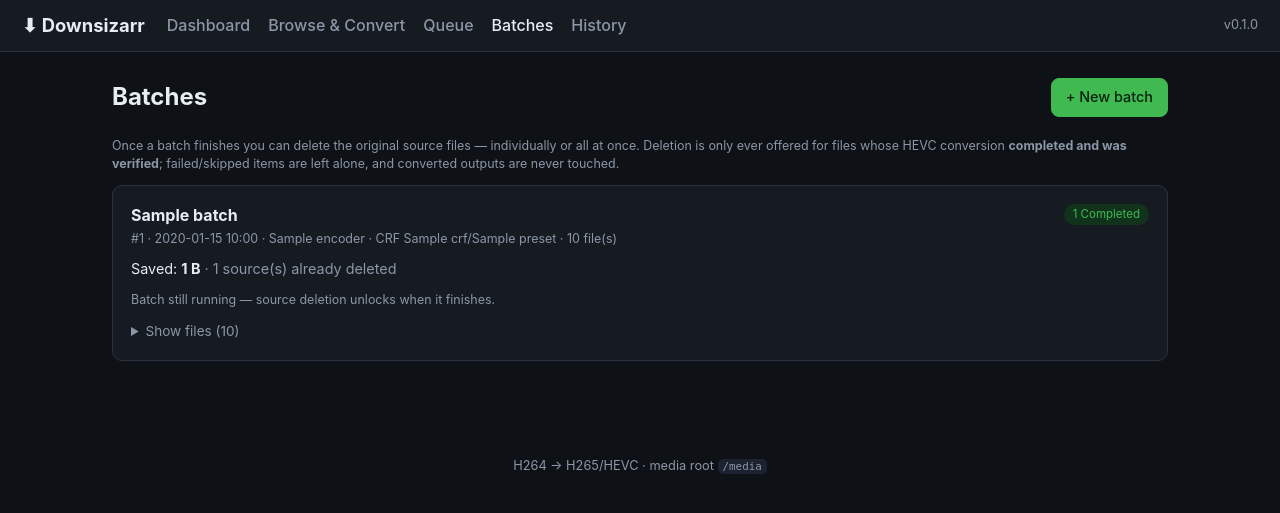
After one commit to crescentfreshhh/downsizarr, a FastAPI app: template app/templates/batches.html in a window 1280 px wide. The commit adds this page. Shown: the top 513 px of the page. Run offline with FastAPI, Linux system fonts and the light colour scheme; the template is opened without the code that fills it: most values are stand-ins (such as "Sample title", 1, 10 or a date in 2020); parts of the project's set-up code (start-up, migrations or seed data) failed here and were passed over.

Commit message:
Add post-conversion source-file deletion (per-file and per-batch)
New Batches page lists each batch with status, savings, and source-file
cleanup actions:

- Delete a single completed job's source file, or all sources for a
  finished batch at once, freeing reclaimed space shown in the UI.
- Safety guards: a source is only ever deleted when its job COMPLETED
  and the verified HEVC output still exists on disk and is non-empty.
  Failed/skipped/running jobs are never touched; converted outputs are
  never deleted. Deletes are path-sandboxed to the media root and require
  a JS confirm. Recorded metrics are unaffected by deletion.
- Adds Job.source_deleted with a lightweight ALTER TABLE migration so
  existing DBs gain the column on startup.
- Unit tests for the deletion guards; verified end-to-end with real
  ffmpeg (individual + batch delete, outputs preserved).

Co-Authored-By: Claude Opus 4.8 <noreply@anthropic.com>
Claude-Session: https://claude.ai/code/session_01AW2Vjg3HHn4z7unDjN1hjQ

```diff
--- a/app/main.py
+++ b/app/main.py
@@ -193,6 +193,68 @@ def cancel_job(job_id: int):
     return RedirectResponse(url="/jobs", status_code=303)
 
 
+# --------------------------------------------------------------------------
+# Source-file deletion (post-conversion cleanup)
+# --------------------------------------------------------------------------
+def _delete_source_for_job(session, job: Job) -> tuple[bool, str]:
+    """Delete a job's SOURCE file, but only when it's provably safe.
+
+    Requires: the job completed, its source hasn't already been removed, and the
+    verified HEVC output still exists on disk and is non-empty.
+    """
+    if job.status != JobStatus.COMPLETED.value:
+        return False, "job not completed"
+    if job.source_deleted:
+        return False, "already deleted"
+
+    out = Path(job.output_path) if job.output_path else None
+    if not out or not out.exists() or out.stat().st_size == 0:
+        return False, "converted output missing — refusing to delete source"
+
+    try:
+        media.remove_within_root(job.source_path)
+    except FileNotFoundError:
+        # Source is already gone; reconcile our bookkeeping.
+        job.source_deleted = True
+        session.add(job)
+        return True, "source already gone"
+    except (media.PathOutsideRootError, IsADirectoryError) as exc:
+        return False, str(exc)
+
+    job.source_deleted = True
+    session.add(job)
+    log.info("Deleted source for job %s: %s", job.id, job.source_path)
+    return True, "deleted"
+
+
+@app.post("/jobs/{job_id}/delete-source")
+def delete_job_source(job_id: int):
+    with session_scope() as session:
+        job = session.get(Job, job_id)
+        if job:
+            _delete_source_for_job(session, job)
+    return RedirectResponse(url="/batches", status_code=303)
+
+
+@app.post("/batches/{batch_id}/delete-sources")
+def delete_batch_sources(batch_id: int):
+    """Delete the sources for every completed job in a finished batch."""
+    with session_scope() as session:
+        jobs = session.exec(select(Job).where(Job.batch_id == batch_id)).all()
+        active = {JobStatus.QUEUED.value, JobStatus.RUNNING.value}
+        if jobs and not any(j.status in active for j in jobs):
+            for job in jobs:
+                _delete_source_for_job(session, job)
+    return RedirectResponse(url="/batches", status_code=303)
+
+
+@app.get("/batches", response_class=HTMLResponse)
+def batches_page(request: Request):
+    return templates.TemplateResponse(
+        "batches.html", {"request": request, "batches": metrics.batch_summaries()}
+    )
+
+
 @app.get("/history", response_class=HTMLResponse)
 def history(request: Request):
     with session_scope() as session:
--- a/app/metrics.py
+++ b/app/metrics.py
@@ -3,10 +3,12 @@ from __future__ import annotations
 
 from dataclasses import dataclass, field
 
+from collections import defaultdict
+
 from sqlmodel import select
 
 from .database import session_scope
-from .models import Job, JobStatus
+from .models import Batch, Job, JobStatus
 
 
 def human_bytes(num: int | float) -> str:
@@ -77,3 +79,63 @@ def collect() -> Stats:
     if len(stats.points) > 60:
         stats.points = stats.points[-60:]
     return stats
+
+
+@dataclass
+class BatchView:
+    batch: Batch
+    jobs: list[Job]
+    counts: dict[str, int] = field(default_factory=dict)
+    total: int = 0
+    total_saved: int = 0
+    is_complete: bool = False        # nothing queued or running
+    has_completed: bool = False      # at least one verified output exists
+    deletable_count: int = 0         # completed jobs whose source is still here
+    deletable_bytes: int = 0         # bytes reclaimable if those sources go
+    deleted_count: int = 0           # sources already deleted
+
+
+_ACTIVE = {JobStatus.QUEUED.value, JobStatus.RUNNING.value}
+
+
+def batch_summaries() -> list[BatchView]:
+    """One view-model per batch, newest first, for the Batches page."""
+    with session_scope() as session:
+        batches = session.exec(select(Batch).order_by(Batch.id.desc())).all()
+        jobs = session.exec(select(Job)).all()
+
+    grouped: dict[int, list[Job]] = defaultdict(list)
+    for job in jobs:
+        grouped[job.batch_id].append(job)
+
+    views: list[BatchView] = []
+    for batch in batches:
+        bjobs = sorted(grouped.get(batch.id, []), key=lambda j: j.id or 0)
+        counts: dict[str, int] = defaultdict(int)
+        total_saved = 0
+        deletable_count = deletable_bytes = deleted_count = 0
+        for job in bjobs:
+            counts[job.status] += 1
+            if job.status == JobStatus.COMPLETED.value:
+                total_saved += job.saved_bytes
+                if job.source_deleted:
+                    deleted_count += 1
+                else:
+                    deletable_count += 1
+                    deletable_bytes += job.source_size
+        views.append(
+            BatchView(
+                batch=batch,
+                jobs=bjobs,
+                counts=dict(counts),
+                total=len(bjobs),
+                total_saved=total_saved,
+                is_complete=bool(bjobs)
+                and not any(j.status in _ACTIVE for j in bjobs),
+                has_completed=counts.get(JobStatus.COMPLETED.value, 0) > 0,
+                deletable_count=deletable_count,
+                deletable_bytes=deletable_bytes,
+                deleted_count=deleted_count,
+            )
+        )
+    return views
--- a/app/models.py
+++ b/app/models.py
@@ -79,6 +79,8 @@ class Job(SQLModel, table=True):
     width: int = 0
     height: int = 0
 
+    source_deleted: bool = False
+
     created_at: datetime = Field(default_factory=utcnow)
     started_at: Optional[datetime] = None
     finished_at: Optional[datetime] = None
--- a/app/static/style.css
+++ b/app/static/style.css
@@ -138,6 +138,16 @@ main { max-width: 1100px; margin: 0 auto; padding: 26px 22px 60px; }
 .badge.canceled { background: #2a2f3a; color: var(--muted); }
 .badge.skipped { background: #3a300f; color: var(--warn); }
 
+/* Batches */
+.batch-head { display: flex; justify-content: space-between; align-items: flex-start; gap: 12px; }
+.batch-head h3 { margin: 0 0 2px; }
+.batch-badges { display: flex; flex-wrap: wrap; gap: 6px; justify-content: flex-end; }
+.batch-stats { margin: 10px 0 12px; font-size: .9rem; }
+.batch-files { margin-top: 12px; }
+.batch-files summary { cursor: pointer; color: var(--muted); font-size: .85rem; }
+.batch-files summary:hover { color: var(--text); }
+.batch-files .tbl { margin-top: 10px; }
+
 .probe-results { margin-top: 16px; border-top: 1px solid var(--border); padding-top: 14px; }
 .probe-results h4 { margin: 0 0 10px; }
 
--- a/app/templates/base.html
+++ b/app/templates/base.html
@@ -15,6 +15,7 @@
       <a href="/" class="{% block nav_dash %}{% endblock %}">Dashboard</a>
       <a href="/browse" class="{% block nav_browse %}{% endblock %}">Browse &amp; Convert</a>
       <a href="/jobs" class="{% block nav_jobs %}{% endblock %}">Queue</a>
+      <a href="/batches" class="{% block nav_batches %}{% endblock %}">Batches</a>
       <a href="/history" class="{% block nav_history %}{% endblock %}">History</a>
     </nav>
     <span class="ver">v{{ version }}</span>
--- /dev/null
+++ b/app/templates/batches.html
@@ -0,0 +1,95 @@
+{% extends "base.html" %}
+{% block title %}Batches · Downsizarr{% endblock %}
+{% block nav_batches %}active{% endblock %}
+{% block content %}
+<div class="page-head">
+  <h1>Batches</h1>
+  <a class="btn primary" href="/browse">+ New batch</a>
+</div>
+
+<p class="hint">
+  Once a batch finishes you can delete the original source files — individually
+  or all at once. Deletion is only ever offered for files whose HEVC conversion
+  <strong>completed and was verified</strong>; failed/skipped items are left
+  alone, and converted outputs are never touched.
+</p>
+
+{% if not batches %}
+  <div class="card"><p class="muted">No batches yet. <a href="/browse">Create one →</a></p></div>
+{% endif %}
+
+{% for b in batches %}
+<section class="card batch">
+  <div class="batch-head">
+    <div>
+      <h3>{{ b.batch.name or ("Batch #" ~ b.batch.id) }}</h3>
+      <span class="job-meta">
+        #{{ b.batch.id }} · {{ b.batch.created_at.strftime("%Y-%m-%d %H:%M") }}
+        · {{ b.batch.encoder }} · CRF {{ b.batch.crf }}/{{ b.batch.preset }}
+        · {{ b.total }} file(s)
+      </span>
+    </div>
+    <div class="batch-badges">
+      {% for status, n in b.counts.items() %}
+        <span class="badge {{ status }}">{{ n }} {{ status }}</span>
+      {% endfor %}
+    </div>
+  </div>
+
+  <div class="batch-stats">
+    <span>Saved: <strong class="good">{{ human_bytes(b.total_saved) }}</strong></span>
+    {% if b.deleted_count %}
+      <span class="muted">· {{ b.deleted_count }} source(s) already deleted</span>
+    {% endif %}
+  </div>
+
+  {% if b.is_complete and b.deletable_count > 0 %}
+  <form method="post" action="/batches/{{ b.batch.id }}/delete-sources"
+        onsubmit="return confirm('Permanently delete {{ b.deletable_count }} original source file(s) for this batch? This frees ~{{ human_bytes(b.deletable_bytes) }} and cannot be undone. Converted HEVC files are kept.');">
+    <button type="submit" class="btn danger">
+      🗑 Delete {{ b.deletable_count }} source file(s) · frees ~{{ human_bytes(b.deletable_bytes) }}
+    </button>
+  </form>
+  {% elif not b.is_complete %}
+    <p class="hint">Batch still running — source deletion unlocks when it finishes.</p>
+  {% elif b.has_completed and b.deletable_count == 0 %}
+    <p class="hint">All eligible sources for this batch have been deleted. ✔</p>
+  {% endif %}
+
+  <details class="batch-files">
+    <summary>Show files ({{ b.total }})</summary>
+    <table class="tbl">
+      <thead><tr><th>File</th><th>Status</th><th>Original</th><th>New</th><th>Saved</th><th>Source</th><th></th></tr></thead>
+      <tbody>
+        {% for job in b.jobs %}
+        <tr>
+          <td title="{{ job.source_path }}">{{ job.source_path.split('/')|last }}</td>
+          <td><span class="badge {{ job.status }}">{{ job.status }}</span></td>
+          <td>{{ human_bytes(job.source_size) }}</td>
+          <td>{% if job.output_size %}{{ human_bytes(job.output_size) }}{% else %}–{% endif %}</td>
+          <td class="{% if job.saved_bytes > 0 %}good{% endif %}">
+            {% if job.status == "completed" %}{{ human_bytes(job.saved_bytes) }}{% else %}–{% endif %}
+          </td>
+          <td>
+            {% if job.source_deleted %}
+              <span class="tag warn">deleted</span>
+            {% else %}
+              <span class="muted">present</span>
+            {% endif %}
+          </td>
+          <td>
+            {% if job.status == "completed" and not job.source_deleted %}
+            <form method="post" action="/jobs/{{ job.id }}/delete-source" class="inline-form"
+                  onsubmit="return confirm('Delete the original source file?\n{{ job.source_path }}\n\nThe converted HEVC file is kept. This cannot be undone.');">
+              <button type="submit" class="btn tiny danger">Delete source</button>
+            </form>
+            {% endif %}
+          </td>
+        </tr>
+        {% endfor %}
+      </tbody>
+    </table>
+  </details>
+</section>
+{% endfor %}
+{% endblock %}
```
Also changed, not shown: app/database.py (+23 -1 lines), app/media.py (+10 -0 lines), tests/test_transcoder.py (+60 -0 lines), README.md.
